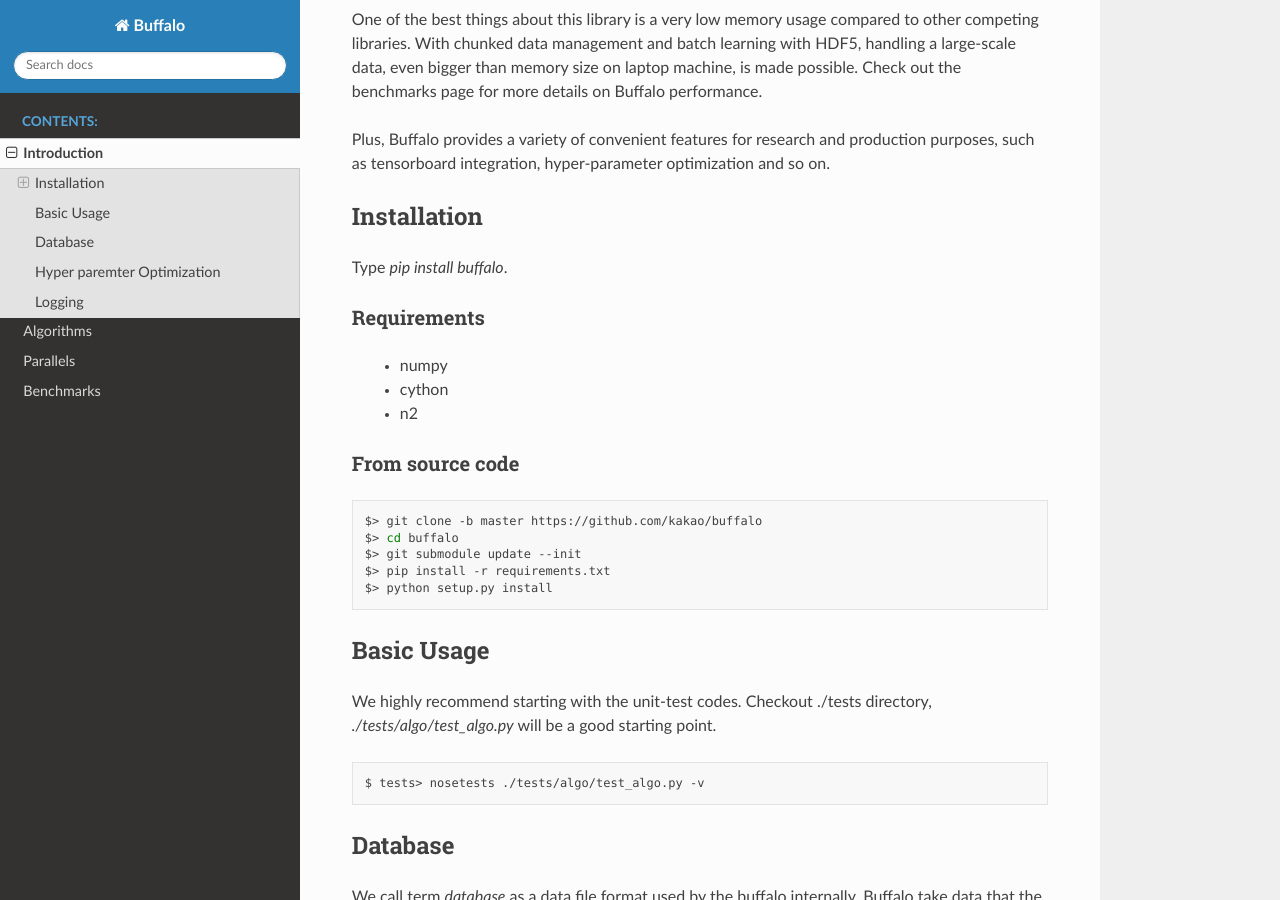
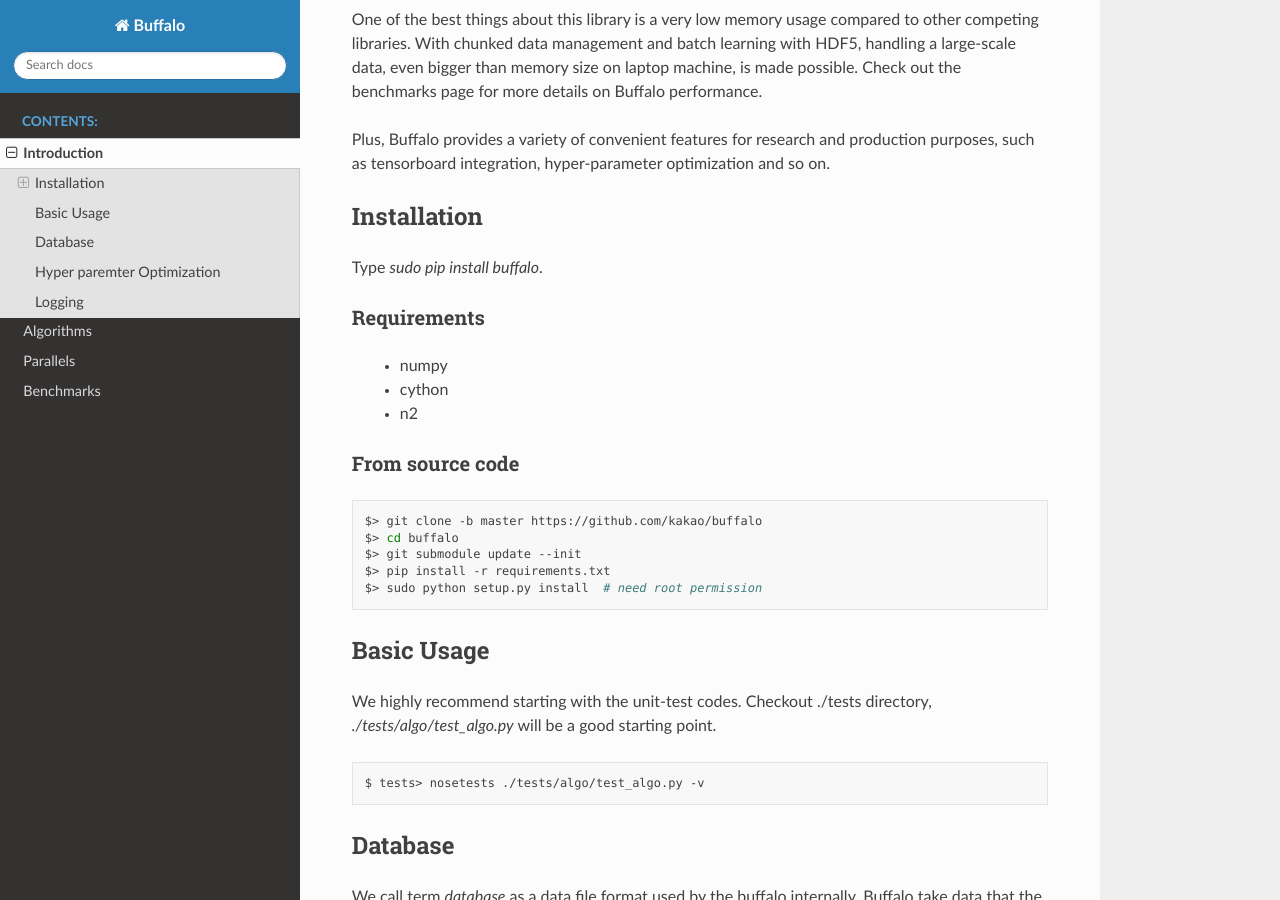
Before and after one commit to kakao/buffalo, a Sphinx documentation site: the page built from docs/intro.rst, in a window 1280 px wide and 900 px high, scrolled down 512 px. Built offline with Sphinx 7.4.7 and the Read the Docs theme 2.0.0, drawn with Linux system fonts in a browser that asks for light colours.

```diff
--- a/docs/conf.py
+++ b/docs/conf.py
@@ -31,7 +31,7 @@
 master_doc = 'index'
 
 # The full version, including alpha/beta/rc tags
-release = '1.0.5'
+release = '1.0.6'
 
 
 # -- General configuration ---------------------------------------------------
--- a/docs/intro.rst
+++ b/docs/intro.rst
@@ -20,7 +20,7 @@
 Installation
 ------------
 
-Type `pip install buffalo`.
+Type `sudo pip install buffalo`.
 
 
 Requirements
@@ -39,7 +39,7 @@
     $> cd buffalo
     $> git submodule update --init
     $> pip install -r requirements.txt
-    $> python setup.py install
+    $> sudo python setup.py install  # need root permission
 
 
 Basic Usage
```
Also changed, not shown: 2 other files.
